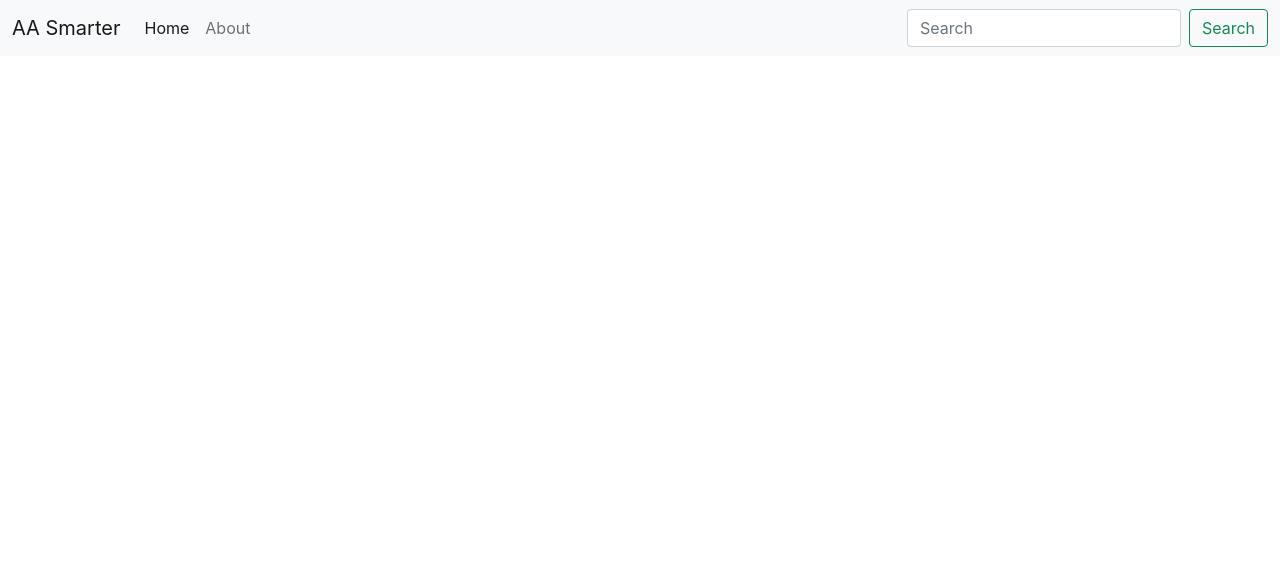
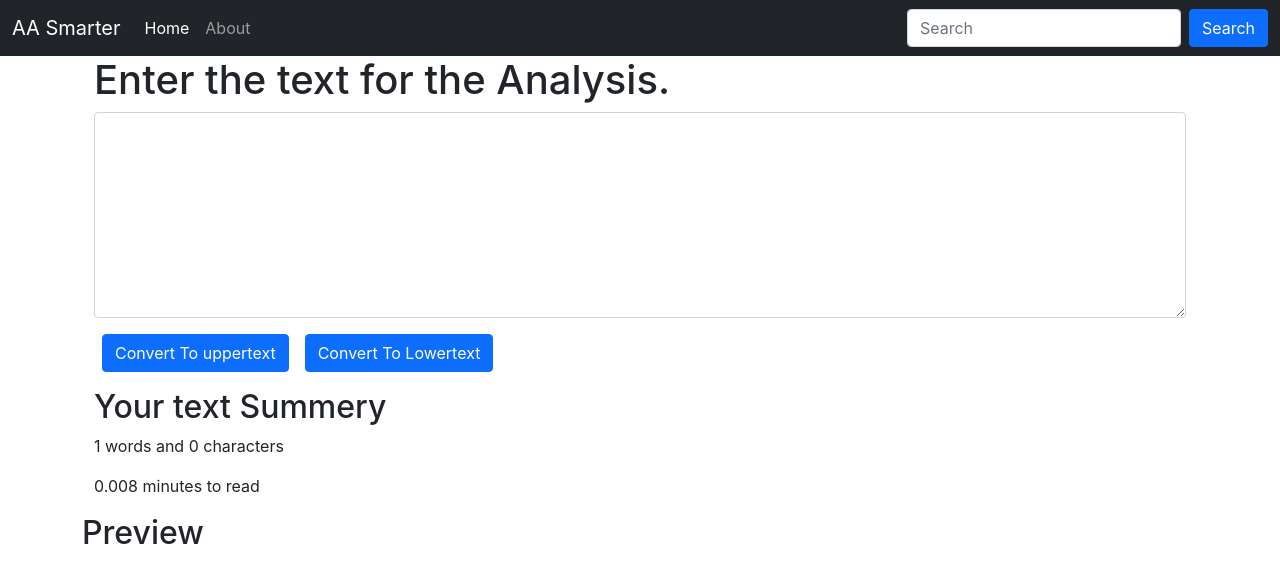
Before and after one commit to nandishTech01/AA-Smarters, a React (Create React App) app: page / in a window 1280 px wide. Shown: the top 582 px of the page. Built offline with nearby package versions, Linux system fonts and the light colour scheme.

Commit message:
this is a word count and upper lower case convert project in react js

```diff
--- a/src/App.js
+++ b/src/App.js
@@ -1,10 +1,16 @@
 import './App.css';
 import Navbar from './components/Navbar';
+import TextForm from './components/TextForm';
 
 function App() {
   return (
     <>
     <Navbar title= "AA Smarter" />
+
+    <div className='container' mb='3'>
+    <TextForm heading="Enter the text for the Analysis." />
+    </div>
+
       </>
   );
 }
--- a/src/components/Navbar.js
+++ b/src/components/Navbar.js
@@ -1,8 +1,10 @@
 import React from 'react'
+import PropTypes from 'prop-types'
+
 
 export default function Navbar(props) {
   return (
-    <nav className="navbar navbar-expand-lg navbar-light bg-light">
+    <nav className="navbar navbar-expand-lg navbar-dark bg-dark">
   <div className="container-fluid">
     <a className="navbar-brand" href="/">{props.title}</a>
     <button className="navbar-toggler" type="button" data-bs-toggle="collapse" data-bs-target="#navbarSupportedContent" aria-controls="navbarSupportedContent" aria-expanded="false" aria-label="Toggle navigation">
@@ -19,10 +21,17 @@
       </ul>
       <form className="d-flex">
         <input className="form-control me-2" type="search" placeholder="Search" aria-label="Search" />
-        <button className="btn btn-outline-success" type="submit">Search</button>
+        <button className="btn btn-primary" type="submit">Search</button>
       </form>
     </div>
   </div>
 </nav>
   )
 }
+Navbar.propTypes ={title: PropTypes.string.isRequired}
+
+
+// Specifies the default values for props:
+Navbar.defaultProps = {
+ title: 'Stranger'
+};
--- /dev/null
+++ b/src/components/TextForm.js
@@ -0,0 +1,51 @@
+import React from 'react'
+import PropTypes from 'prop-types' //impt
+import { useState } from 'react';
+
+
+
+export default function TextForm(props) {
+
+    const handleUPclick = ()=>{
+     //   console.log("upper case was clicked."+ text)
+        let newText = text.toUpperCase();
+        setText(newText)
+    }
+
+    const handleLoclick = ()=>{
+       // console.log("lower case was clicked."+ text)
+        let newText = text.toLowerCase();
+        setText(newText)
+    }
+
+    const handleonchange = (event)=>{
+        setText(event.target.value)
+    }
+
+
+    const [text , setText] = useState('');
+ //   text="this is text"; // Wrong way to text
+ //    setText("next text") //correct way to change the text
+
+  return (
+    <>
+    <div className='container'>
+        <h1>{props.heading}</h1>
+        <div className="mb-3">
+        <textarea className="form-control"  value={text} id="myBox" rows="8" onChange={handleonchange}></textarea>
+        </div>
+       <button className='btn btn-primary mx-2' onClick={handleUPclick}>Convert To uppertext</button>
+       <button className='btn btn-primary mx-2' onClick={handleLoclick}>Convert To Lowertext</button>
+
+    </div>
+
+    <div className='container my-3'>
+        <h2>Your text Summery</h2>
+        <p>{text.split(" ").length} words  and {text.length} characters</p>
+        <p> {0.008 * text.split(" ").length} minutes to read </p>
+    </div>
+    <h2>Preview</h2>
+    <p>{text}</p>
+    </>
+  )
+}
```
